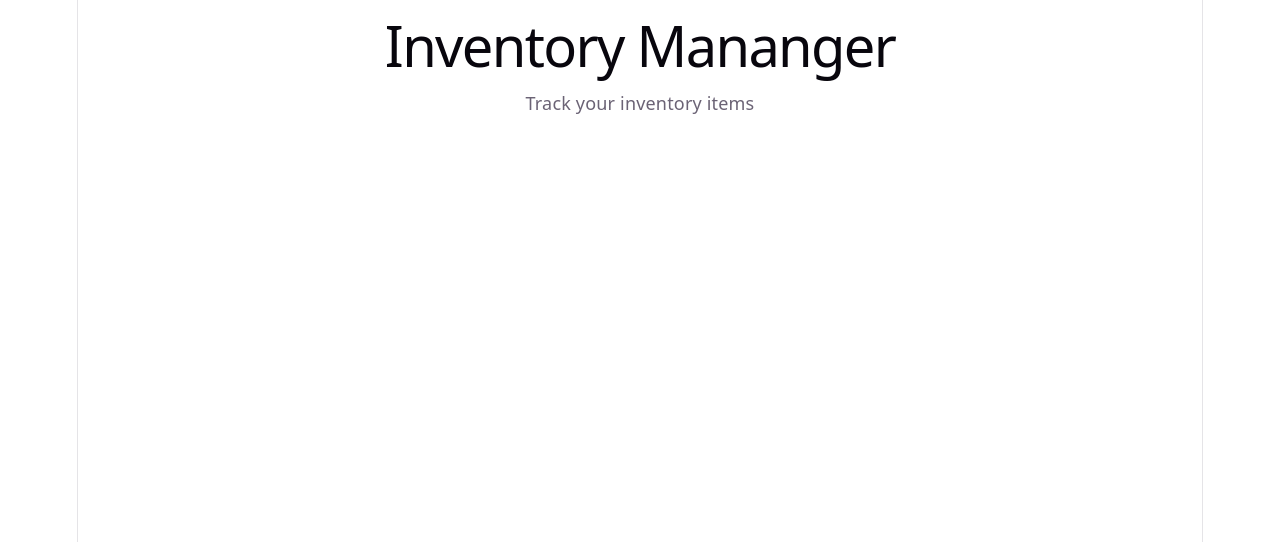
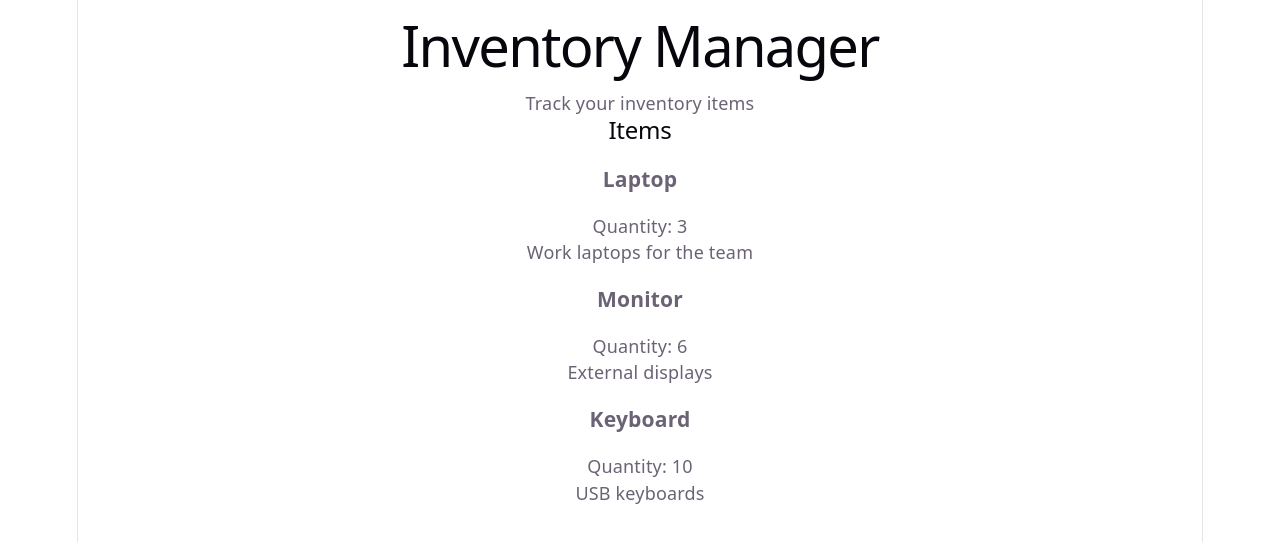
Before and after one commit to mikegg4545/z-prefix-inventory-manager, a React (Vite) app: page / in a window 1280 px wide. Shown: the top 542 px of the page. Built offline with nearby package versions, Linux system fonts and the light colour scheme.

Commit message:
Add starter inventory items

```diff
--- a/src/App.tsx
+++ b/src/App.tsx
@@ -1,10 +1,47 @@
+import { useState } from "react";
 import "./App.css";
+import type { Item } from "./types/item";
+
+const initialItems: Item[] = [
+  {
+    id: 1,
+    name: "Laptop",
+    quantity: 3,
+    description: "Work laptops for the team",
+  },
+  {
+    id: 2,
+    name: "Monitor",
+    quantity: 6,
+    description: "External displays",
+  },
+  {
+    id: 3,
+    name: "Keyboard",
+    quantity: 10,
+    description: "USB keyboards",
+  },
+];
 
 function App() {
+  const [items] = useState<Item[]>(initialItems);
+
   return (
     <main>
-      <h1>Inventory Mananger</h1>
+      <h1>Inventory Manager</h1>
       <p>Track your inventory items</p>
+
+      <section>
+        <h2>Items</h2>
+
+        {items.map((item) => (
+          <article key={item.id}>
+            <h3>{item.name}</h3>
+            <p>Quantity: {item.quantity}</p>
+            <p>{item.description}</p>
+          </article>
+        ))}
+      </section>
     </main>
   );
 }
--- /dev/null
+++ b/src/types/item.ts
@@ -0,0 +1,6 @@
+export type Item = {
+  id: number;
+  name: string;
+  quantity: number;
+  description: string;
+};
```
